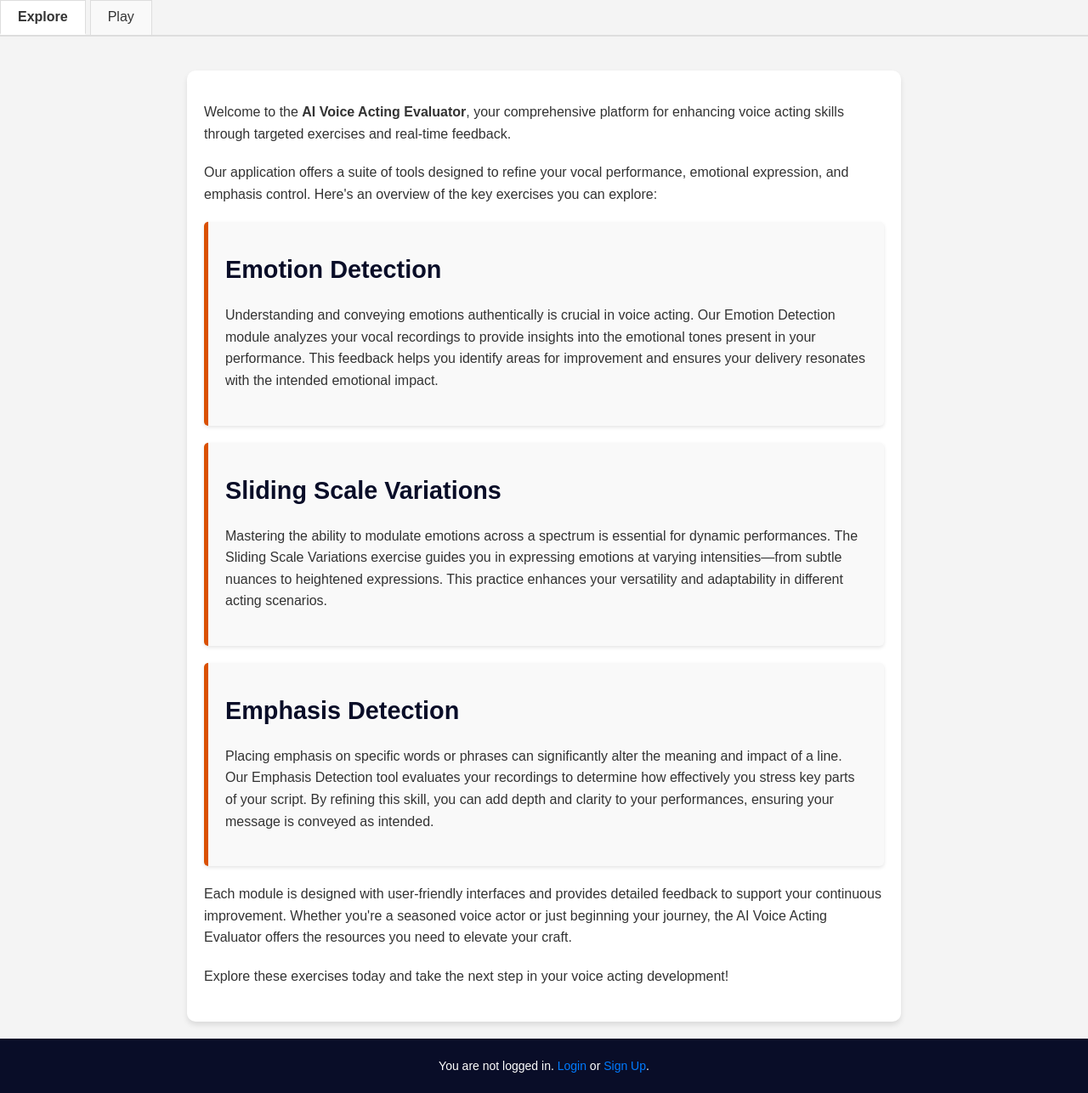
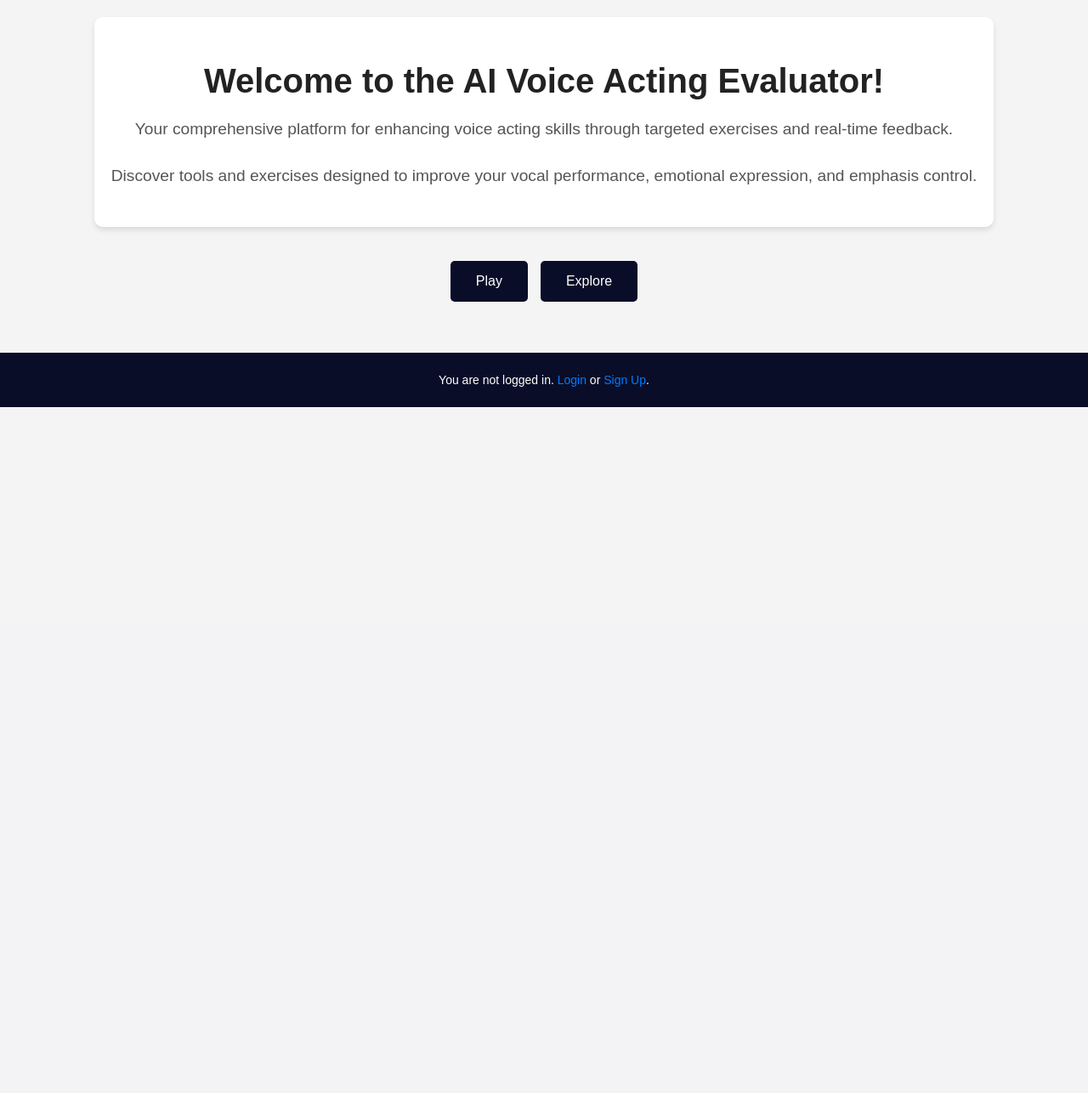
Before and after one commit to Tollgaermis/AI_Acting_Evaluator, a Flask app: page / in a window 1280 px wide. Shown: the part 74-1360 px from the top of the page at 85% size. After the commit the page ends 553 px from the top, so only its background shows below. Run offline with Flask 3, Linux system fonts and the light colour scheme.

Commit message:
Play Explore Buttons

```diff
--- a/app.py
+++ b/app.py
@@ -117,6 +117,7 @@ def load_sentences(filepath="sentences.txt"):
     return sentence_data
 
 
+
 # Initialize app with extension
 db.init_app(app)
 # Create database within app context
@@ -150,11 +151,38 @@ def convert_to_wav(input_path, output_path):
     except Exception as e:
         raise ValueError(f"Error converting audio to WAV format: {e}")
 
+def calculate_pad_distance(predicted_pad, target_pad):
+    return np.sqrt(sum((predicted_pad[i] - target_pad[i]) ** 2 for i in range(3)))
+
+def calculate_score(predicted_pad, target_pad, predicted_emotion, target_emotion):
+    """
+    Calculate score for one segment based on exact emotion match and PAD closeness.
+    """
+    # Allocate 25 points for exact emotion match
+    exact_match_score = 25 if predicted_emotion == target_emotion else 0
+
+    # Calculate distance for PAD values and normalize to remaining 25 points
+    max_distance = np.sqrt(3 * (6 ** 2))  # Max possible distance in 3D space (-3 to 3 for PAD)
+    distance = np.sqrt(sum((predicted_pad[i] - target_pad[i]) ** 2 for i in range(3)))
+    pad_closeness_score = max(0, 25 * (1 - (distance / max_distance)))
+
+    # Total score
+    return exact_match_score + pad_closeness_score
+
 
 @app.route("/")
 def home():
 	# Render home.html on "/" route
-	return render_template("home.html")
+	return render_template("main.html")
+
+@app.route('/home')
+def old_main_page():
+    return render_template('home.html')
+
+@app.route('/play')
+@login_required
+def play_mode():
+    return render_template('play.html')
 
 @app.route('/emotion-detection')
 @login_required
@@ -197,58 +225,149 @@ def sliding_scale_page():
     )
 
 @app.route("/classify-sliding-scale-result", methods=["POST"])
+
 @login_required
+
 def sliding_scale_result():
+
     if "audio" not in request.files:
+
         return jsonify({"error": "No audio file uploaded"}), 400
 
-    # Retrieve selected sentence and shifting word
+
+
+    # Retrieve session variables
+
     selected_sentence = session.get("selected_sentence")
+
     random_emotion1 = session.get("emotion1")
+
     random_emotion2 = session.get("emotion2")
+
     if not selected_sentence:
+
         return jsonify({"error": "No selected sentence found in session"}), 500
+
+
 
     shifting_word = ' ' + selected_sentence["shifting_word"].lower()
 
+
+
     # Save uploaded audio
+
     audio_file = request.files["audio"]
+
     audio_filename = secure_filename(f"{current_user.id}_{audio_file.filename}")
+
     audio_path = os.path.join("static", "uploads", audio_filename)
+
     os.makedirs(os.path.dirname(audio_path), exist_ok=True)
+
     audio_file.save(audio_path)
 
+
+
     try:
-        # Process the audio for emotions
-        print("Processing audio...")
+
+        # Process audio and retrieve emotions
+
         result = split_audio_on_word(audio_path, word=shifting_word)
+
         segment1_emotion = result["Segment 1 Emotion"]["Emotion"]
+
         segment2_emotion = result["Segment 2 Emotion"]["Emotion"]
+
         transcription = result["Transcription"]
 
+
+
+        # Get PAD values for target and predicted emotions
+
+        target_pad1 = emotion_pad_values[random_emotion1]
+
+        target_pad2 = emotion_pad_values[random_emotion2]
+
+        predicted_pad1 = [
+
+            result["Segment 1 Emotion"]["Pleasure"],
+
+            result["Segment 1 Emotion"]["Arousal"],
+
+            result["Segment 1 Emotion"]["Dominance"],
+
+        ]
+
+        predicted_pad2 = [
+
+            result["Segment 2 Emotion"]["Pleasure"],
+
+            result["Segment 2 Emotion"]["Arousal"],
+
+            result["Segment 2 Emotion"]["Dominance"],
+
+        ]
+
+
+
+        # Calculate scores
+
+        segment1_score = calculate_score(predicted_pad1, target_pad1, segment1_emotion, random_emotion1)
+
+        segment2_score = calculate_score(predicted_pad2, target_pad2, segment2_emotion, random_emotion2)
+
+        overall_score = round(segment1_score + segment2_score, 2)
+
+
+
         # Save result to database
+
         sliding_scale_result = SlidingScaleResult(
+
             user_id=current_user.id,
+
             audio_file_name=audio_filename,
+
             segment1_emotion=segment1_emotion,
+
             segment2_emotion=segment2_emotion,
+
             transcription=transcription
+
         )
+
         db.session.add(sliding_scale_result)
+
         db.session.commit()
 
+
+
         # Return JSON response
+
         return jsonify({
+
             "Segment 1 Emotion": segment1_emotion,
+
             "Segment 2 Emotion": segment2_emotion,
+
             "Target Emotion 1": random_emotion1,
+
             "Target Emotion 2": random_emotion2,
-            "Transcription": transcription
+
+            "Transcription": transcription,
+
+            "Segment 1 Score": round(segment1_score, 2),
+
+            "Segment 2 Score": round(segment2_score, 2),
+
+            "Overall Score": overall_score
+
         })
 
+
+
     except Exception as e:
-        print(f"Error: {str(e)}")
-        db.session.rollback()  # Rollback in case of error
+        db.session.rollback()
         return jsonify({"error": str(e)}), 500
 
 
--- a/static/css/styles.css
+++ b/static/css/styles.css
@@ -5,6 +5,101 @@ html, body {
     font-family: Arial, sans-serif;
     background-color: #f4f4f4;
     color: #333;
+}
+
+/* Home Page Styles */
+.home-content {
+    max-width: 1200px;
+    margin: 0 auto;
+    padding: 20px;
+    text-align: center;
+}
+
+/* Welcome Section */
+.welcome-section {
+    margin-bottom: 40px;
+    padding: 20px;
+    background-color: #ffffff;
+    border-radius: 10px;
+    box-shadow: 0 4px 6px rgba(0, 0, 0, 0.1);
+    color: #333;
+}
+
+.welcome-section h1 {
+    font-size: 2.5rem;
+    color: #da5102;
+    margin-bottom: 10px;
+}
+
+.welcome-section p {
+    font-size: 1.2rem;
+    line-height: 1.6;
+    color: #555;
+    margin-bottom: 15px;
+}
+
+/* Action Buttons Section */
+.action-buttons {
+    display: flex;
+    justify-content: center;
+    gap: 15px;
+    margin-bottom: 40px;
+}
+
+.action-buttons .main-button {
+    text-decoration: none;
+    background-color: #090d28;
+    color: white;
+    border: none;
+    padding: 15px 30px;
+    border-radius: 5px;
+    font-size: 16px;
+    cursor: pointer;
+    transition: background-color 0.3s ease, transform 0.2s ease;
+}
+
+.action-buttons .modern-button:hover {
+    background-color: #0056b3;
+    transform: translateY(-2px);
+}
+
+/* Game Section */
+.game-section {
+    margin-top: 40px;
+    padding: 20px;
+    background-color: #f9f9f9;
+    border-radius: 10px;
+    border-left: 5px solid #da5102;
+    box-shadow: 0 4px 6px rgba(0, 0, 0, 0.1);
+    text-align: center;
+}
+
+.game-section h2 {
+    font-size: 2rem;
+    color: #222;
+    margin-bottom: 20px;
+}
+
+.game-section p {
+    font-size: 1.2rem;
+    color: #555;
+    margin-bottom: 20px;
+}
+
+.game-section .modern-button {
+    background-color: #28a745;
+    color: white;
+    border: none;
+    padding: 15px 30px;
+    border-radius: 5px;
+    font-size: 16px;
+    cursor: pointer;
+    transition: background-color 0.3s ease, transform 0.2s ease;
+}
+
+.game-section .modern-button:hover {
+    background-color: #218838;
+    transform: translateY(-2px);
 }
 
 /* Modern Container */
@@ -566,6 +661,24 @@ header {
     cursor: not-allowed;
 }
 
+.welcome-section h1 {
+    font-size: 2.5rem;
+    margin-bottom: 1rem;
+    color: #222;
+}
+
+.welcome-section p {
+    font-size: 1.2rem;
+    color: #555;
+    margin-bottom: 1.5rem;
+}
+
+.additional-info p {
+    font-size: 1rem;
+    color: #666;
+    margin-top: 2rem;
+}
+
 
 
 
--- a/static/js/sliding-scale.js
+++ b/static/js/sliding-scale.js
@@ -71,13 +71,14 @@ classifyRecordingButton.addEventListener("click", async () => {
                 <p>
                     <strong>Segment 1 (${data["Target Emotion 1"]}):</strong>
                     ${data["Segment 1 Emotion"]}
-                    (${data["Target Emotion 1"] === data["Segment 1 Emotion"] ? "Success" : "Fail"})
+                    (${data["Segment 1 Score"]} points)
                 </p>
                 <p>
                     <strong>Segment 2 (${data["Target Emotion 2"]}):</strong>
                     ${data["Segment 2 Emotion"]}
-                    (${data["Target Emotion 2"] === data["Segment 2 Emotion"] ? "Success" : "Fail"})
+                    (${data["Segment 2 Score"]} points)
                 </p>
+                <p><strong>Overall Score:</strong> ${data["Overall Score"]} points</p>
                 <p><strong>Full Transcription:</strong> ${data["Transcription"]}</p>
             `;
         } else {
--- a/templates/base.html
+++ b/templates/base.html
@@ -37,6 +37,7 @@
         {% else %}
         <p>You are not logged in. <a href="{{ url_for('login') }}">Login</a> or <a href="{{ url_for('register') }}">Sign Up</a>.</p>
         {% endif %}
+         <!-- <p>&copy; 2024 AI Voice Acting Evaluator. All rights reserved.</p> -->
     </footer>
 
     <script src="/static/js/toast.js"></script>
--- a/templates/home.html
+++ b/templates/home.html
@@ -33,7 +33,7 @@
     <div class="tabs">
         <ul class="tab-list">
             <li class="tab-item active" onclick="switchTab(event, 'explore')">Explore</li>
-            <li class="tab-item" onclick="switchTab(event, 'play')">Play</li>
+            <li class="tab-item" onclick="window.location.href='/play'">Play</li>
         </ul>
     </div>
 
@@ -41,8 +41,6 @@
     <div id="explore" class="tab-content active">
         <!-- Description Section -->
         <section class="description-section">
-            <p>Welcome to the <strong>AI Voice Acting Evaluator</strong>, your comprehensive platform for enhancing voice acting skills through targeted exercises and real-time feedback.</p>
-            <p>Our application offers a suite of tools designed to refine your vocal performance, emotional expression, and emphasis control. Here's an overview of the key exercises you can explore:</p>
 
             <div class="exercise-card">
                 <h2><a href="/emotion-detection" class="exercise-title-link">Emotion Detection</a></h2>
@@ -64,15 +62,8 @@
         </section>
     </div>
 
-    <!-- Play Tab Content -->
-    <div id="play" class="tab-content">
-        <section class="play-section">
-            <!-- Content dynamically updated by play-content.js -->
-        </section>
-    </div>
     <link rel="stylesheet" href="/static/css/styles.css">
     <script src="/static/js/main-tabs.js"></script>
-    <script src="/static/js/play-content.js"></script>
 
 {% endblock %}
 
--- /dev/null
+++ b/templates/main.html
@@ -0,0 +1,28 @@
+<!DOCTYPE html>
+<html lang="en">
+
+{% extends "base.html" %}
+
+{% block content %}
+
+    <!-- Home Page Content -->
+    <div id="home" class="home-content">
+        <!-- Welcome Section -->
+        <section class="welcome-section">
+            <h1>Welcome to the <strong>AI Voice Acting Evaluator</strong>!</h1>
+            <p>Your comprehensive platform for enhancing voice acting skills through targeted exercises and real-time feedback.</p>
+            <p>Discover tools and exercises designed to improve your vocal performance, emotional expression, and emphasis control.</p>
+        </section>
+
+        <!-- Action Buttons Section -->
+        <section class="action-buttons">
+            <a href="{{ url_for('play_mode') }}" class="main-button">Play</a>
+            <a href="{{ url_for('old_main_page') }}" class="main-button">Explore</a>
+        </section>
+
+
+    <link rel="stylesheet" href="/static/css/styles.css">
+
+{% endblock %}
+
+</html>
```
Also changed, not shown: templates/play.html (added, +19 -0 lines), templates/sliding-scale.html (+14 -3 lines), 2 other files.
